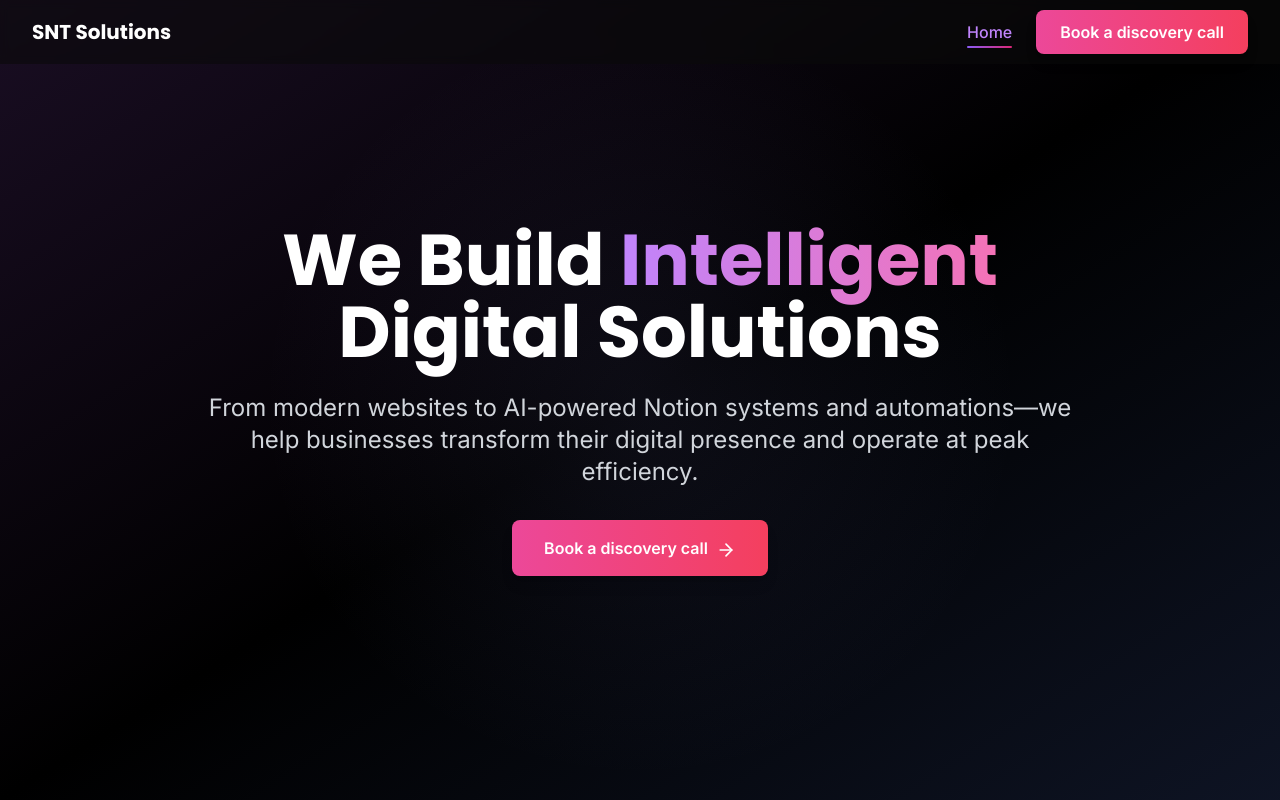
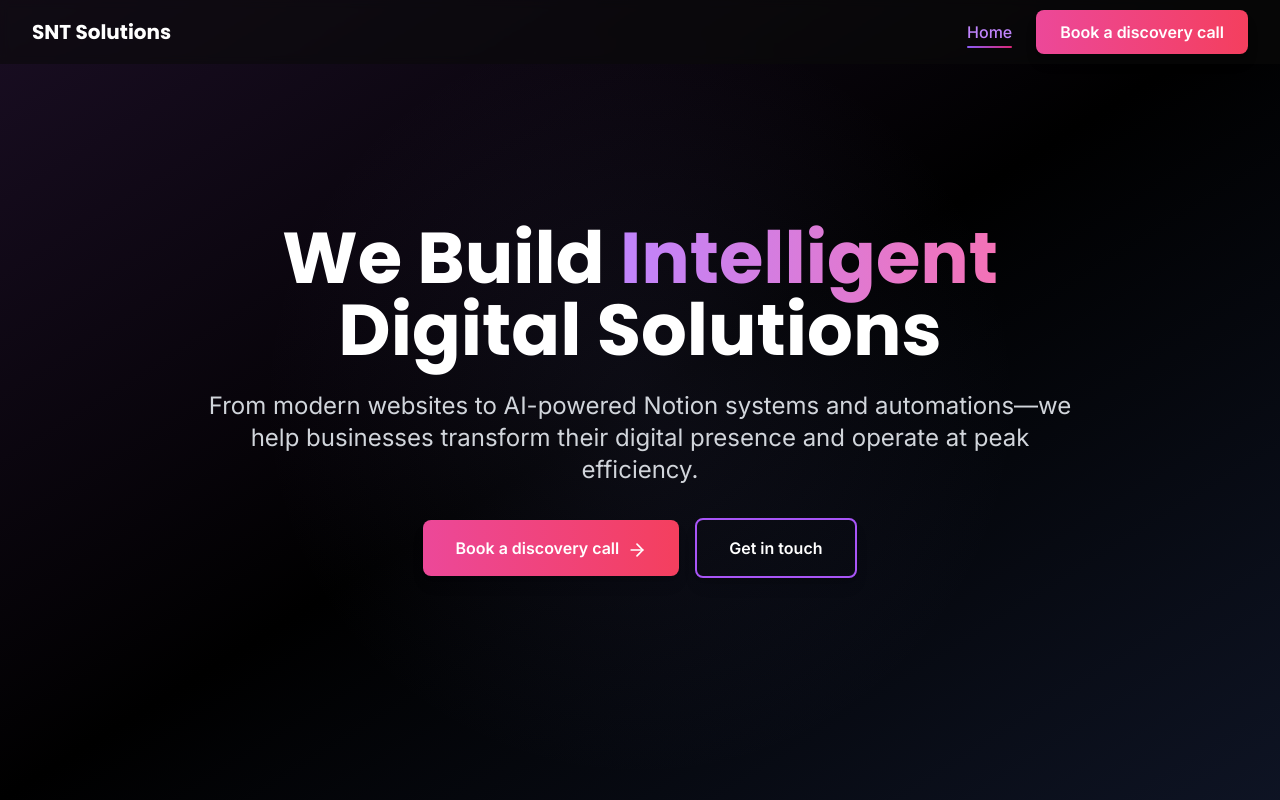
Before and after one commit to SalahDevv28/My-Portfolio, a Next.js app: page / in a window 1280 px wide. Shown: the top 800 px of the page. Built offline with nearby package versions, Linux system fonts and the light colour scheme.

Commit message:
even more changes

```diff
--- a/app/page.tsx
+++ b/app/page.tsx
@@ -147,6 +147,12 @@ export default function HomePage() {
                 Book a discovery call
                 <ArrowRight className="inline-block ml-2 w-5 h-5 group-hover:translate-x-1 transition-transform" />
               </a>
+              <Link
+                href="/contact"
+                className="px-8 py-4 bg-transparent border-2 border-purple-500 text-white font-semibold rounded-lg hover:bg-purple-500/20 transition-all duration-300 hover:scale-105 shadow-lg hover:shadow-xl"
+              >
+                Get in touch
+              </Link>
             </div>
           </div>
         </div>
@@ -371,6 +377,7 @@ export default function HomePage() {
             <p className="text-xl text-gray-300 mb-8 max-w-2xl mx-auto">
               Let's discuss your project and see how we can help bring your vision to life.
             </p>
+            <div className="flex flex-col sm:flex-row gap-4 justify-center items-center">
               <a
                 href="https://calendly.com/salahdevv/request-a-call"
                 target="_blank"
@@ -380,6 +387,13 @@ export default function HomePage() {
                 Book a discovery call
                 <ArrowRight className="ml-2 w-5 h-5" />
               </a>
+              <Link
+                href="/contact"
+                className="inline-flex items-center px-8 py-4 bg-transparent border-2 border-purple-500 text-white font-semibold rounded-lg hover:bg-purple-500/20 transition-all duration-300 hover:scale-105 shadow-lg hover:shadow-xl text-lg"
+              >
+                Get in touch
+              </Link>
+            </div>
             <p className="text-gray-400 text-sm mt-4">
               Free 30-minute consultation to discuss your needs
             </p>
```
Lines whose indentation alone changed are shown as unchanged.
